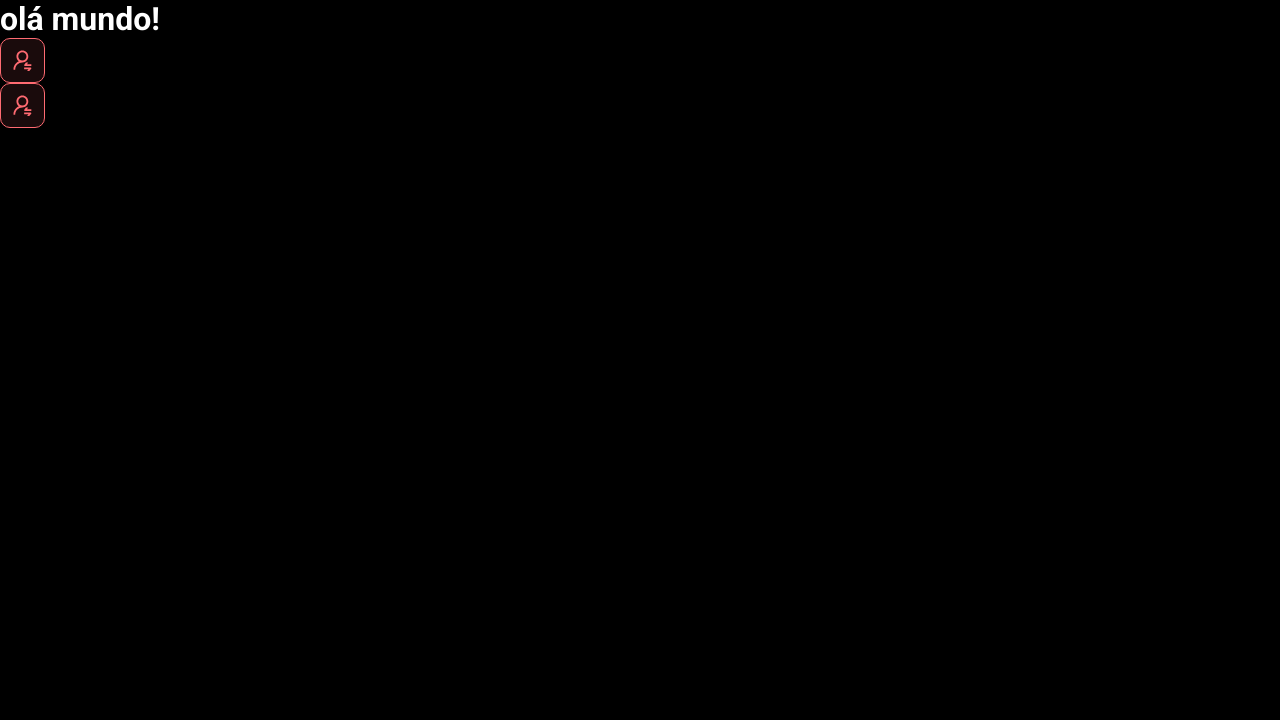
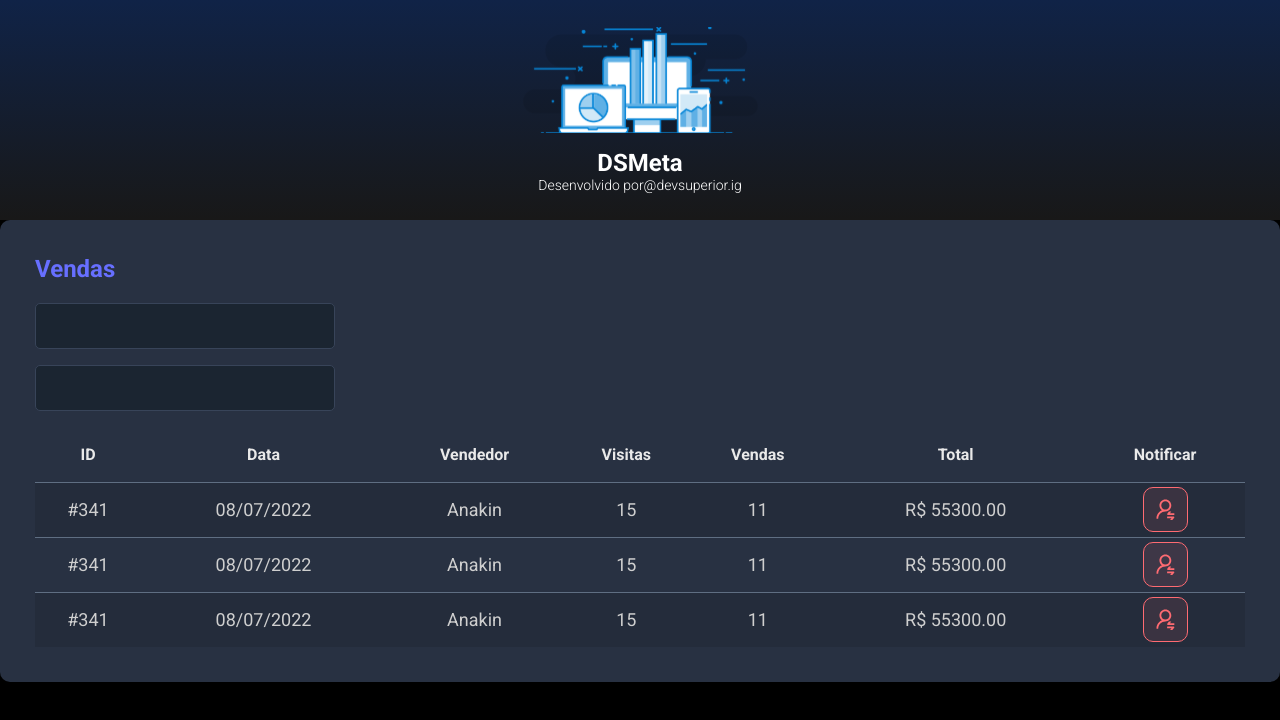
Before and after one commit to Dalviszs/dsmeta, a React (Vite) app in the folder frontend/: page / in a window 1280 px wide. Shown: the top 720 px of the page. Built offline with nearby package versions, Linux system fonts and the light colour scheme.

Commit message:
Other components

```diff
--- a/frontend/src/App.tsx
+++ b/frontend/src/App.tsx
@@ -1,15 +1,24 @@
-import NotificationButton from "./compponents/NotificationButton"
+
+import Header from "./compponents/Header"
+import SalesCard from "./compponents/SalesCard"
 
 function App() {
   return (
   <>
-    <h1> olá mundo!</h1>
-    <NotificationButton  />
-    <NotificationButton  />
-    </>
-  )
+      <Header />
+      <main>
+        <section id="sales">
+          <div className="dsmeta-container">
+           <SalesCard />
+
+
+            </div>
+            </section>
+            </main>
+          </>
+          )
 
 }
 
 
-export default App
+          export default App
--- /dev/null
+++ b/frontend/src/compponents/Header/index.tsx
@@ -0,0 +1,21 @@
+import logo from '../../assets/img/logo.svg'
+
+import './styles.css'
+function Header() {
+    return (
+        <header>
+            <div className="dsmeta-logo-container">
+                <img src={logo} alt="DSMeta" />
+                <h1>DSMeta</h1>
+                <p>
+                    Desenvolvido por
+                    <a href="https://www.instagram.com/devsuperior.ig">@devsuperior.ig</a>
+                </p>
+            </div>
+        </header>
+    )
+
+}
+
+
+export default Header
--- /dev/null
+++ b/frontend/src/compponents/Header/styles.css
@@ -0,0 +1,27 @@
+header {
+    background: linear-gradient(180deg, #102347 0%, #181818 100%);
+    height: 220px;
+    display: flex;
+    align-items: center;
+    justify-content: center;
+}
+
+.dsmeta-logo-container {
+    display: flex;
+    flex-direction: column;
+    align-items: center;
+}
+
+.dsmeta-logo-container img {
+    width: 235px;
+}
+
+.dsmeta-logo-container h1 {
+    margin-top: 15px;
+    font-size: 24px;
+}
+
+.dsmeta-logo-container p {
+    font-size: 14px;
+    font-weight: 300;
+}
--- /dev/null
+++ b/frontend/src/compponents/SalesCard/index.tsx
@@ -0,0 +1,83 @@
+
+import NotificationButton from '../NotificationButton'
+import './styles.css'
+function SalesCard() {
+    return (
+        <div className="dsmeta-card">
+            <h2 className="dsmeta-sales-title">Vendas</h2>
+            <div>
+                <div className="dsmeta-form-control-container">
+                    <input className="dsmeta-form-control" type="text" />
+                </div>
+                <div className="dsmeta-form-control-container">
+                    <input className="dsmeta-form-control" type="text" />
+                </div>
+            </div>
+
+            <div>
+                <table className="dsmeta-sales-table">
+                    <thead>
+                        <tr>
+                            <th className="show992">ID</th>
+                            <th className="show576">Data</th>
+                            <th>Vendedor</th>
+                            <th className="show992">Visitas</th>
+                            <th className="show992">Vendas</th>
+                            <th>Total</th>
+                            <th>Notificar</th>
+                        </tr>
+                    </thead>
+                    <tbody>
+                        <tr>
+                            <td className="show992">#341</td>
+                            <td className="show576">08/07/2022</td>
+                            <td>Anakin</td>
+                            <td className="show992">15</td>
+                            <td className="show992">11</td>
+                            <td>R$ 55300.00</td>
+                            <td>
+                                <div className="dsmeta-red-btn-container">
+                                    <NotificationButton />
+                                </div>
+                            </td>
+                        </tr>
+                        <tr>
+                            <td className="show992">#341</td>
+                            <td className="show576">08/07/2022</td>
+                            <td>Anakin</td>
+                            <td className="show992">15</td>
+                            <td className="show992">11</td>
+                            <td>R$ 55300.00</td>
+                            <td>
+                                <div className="dsmeta-red-btn-container">
+                                    <NotificationButton />
+                                </div>
+                            </td>
+                        </tr>
+                        <tr>
+                            <td className="show992">#341</td>
+                            <td className="show576">08/07/2022</td>
+                            <td>Anakin</td>
+                            <td className="show992">15</td>
+                            <td className="show992">11</td>
+                            <td>R$ 55300.00</td>
+                            <td>
+                                <div className="dsmeta-red-btn-container">
+                                <NotificationButton />
+
+                                </div>
+                            </td>
+                        </tr>
+                    </tbody>
+
+                </table>
+            </div>
+
+        </div>
+
+    )
+
+}
+
+
+export default SalesCard
--- /dev/null
+++ b/frontend/src/compponents/SalesCard/styles.css
@@ -0,0 +1,115 @@
+
+.dsmeta-card {
+    background-color: #283142;
+    border-radius: 10px;
+    padding: 30px 10px;
+  }
+
+
+  .dsmeta-sales-title {
+    color: #676fff;
+    font-size: 24px;
+    margin-bottom: 20px;
+  }
+
+  .dsmeta-form-control-container {
+    margin-bottom: 16px;
+    max-width: 300px;
+  }
+
+  .dsmeta-form-control {
+    width: 100%;
+    height: 46px;
+    background-color: #1b2531;
+    border: 1px solid #384459;
+    border-radius: 5px;
+    color: #9aaabe;
+    padding: 0 20px;
+    font-size: 18px;
+  }
+
+  .dsmeta-sales-table {
+    width: 100%;
+    border-spacing: 0;
+    border-collapse: collapse;
+  }
+
+  .dsmeta-sales-table thead {
+    height: 55px;
+    font-size: 16px;
+    color: #e9e9e9;
+    font-weight: 700;
+  }
+
+  .dsmeta-sales-table tbody {
+    font-size: 14px;
+    font-weight: 400;
+    color: #cfcfcf;
+    text-align: center;
+  }
+
+  .dsmeta-sales-table tbody tr {
+    height: 74px;
+    border-top: 1px solid #5f6e82;
+  }
+
+  .dsmeta-sales-table tbody tr:hover>td {
+    background-color: #384459;
+  }
+
+  .dsmeta-sales-table tbody tr:nth-child(odd) {
+    background-color: #242c3b;
+  }
+
+  .dsmeta-red-btn-container {
+    display: flex;
+    justify-content: center;
+  }
+
+  .dsmeta-red-btn {
+    height: 45px;
+    width: 45px;
+    background: rgba(255, 107, 114, 0.1);
+    border: 1px solid #ff6b72;
+    border-radius: 10px;
+    display: flex;
+    align-items: center;
+    justify-content: center;
+    cursor: pointer;
+  }
+
+  .dsmeta-red-btn img {
+    width: 19px;
+  }
+
+  .show576 {
+    display: none;
+  }
+
+  .show992 {
+    display: none;
+  }
+
+  @media (min-width: 576px) {
+    .show576 {
+      display: table-cell;
+    }
+
+    .dsmeta-card {
+      padding: 35px;
+    }
+
+    .dsmeta-sales-table tbody tr {
+      height: 55px;
+    }
+
+    .dsmeta-sales-table tbody {
+      font-size: 18px;
+    }
+  }
+
+  @media (min-width: 992px) {
+    .show992 {
+      display: table-cell;
+    }
+  }
```
Also changed, not shown: frontend/src/assets/img/logo.svg (added).
